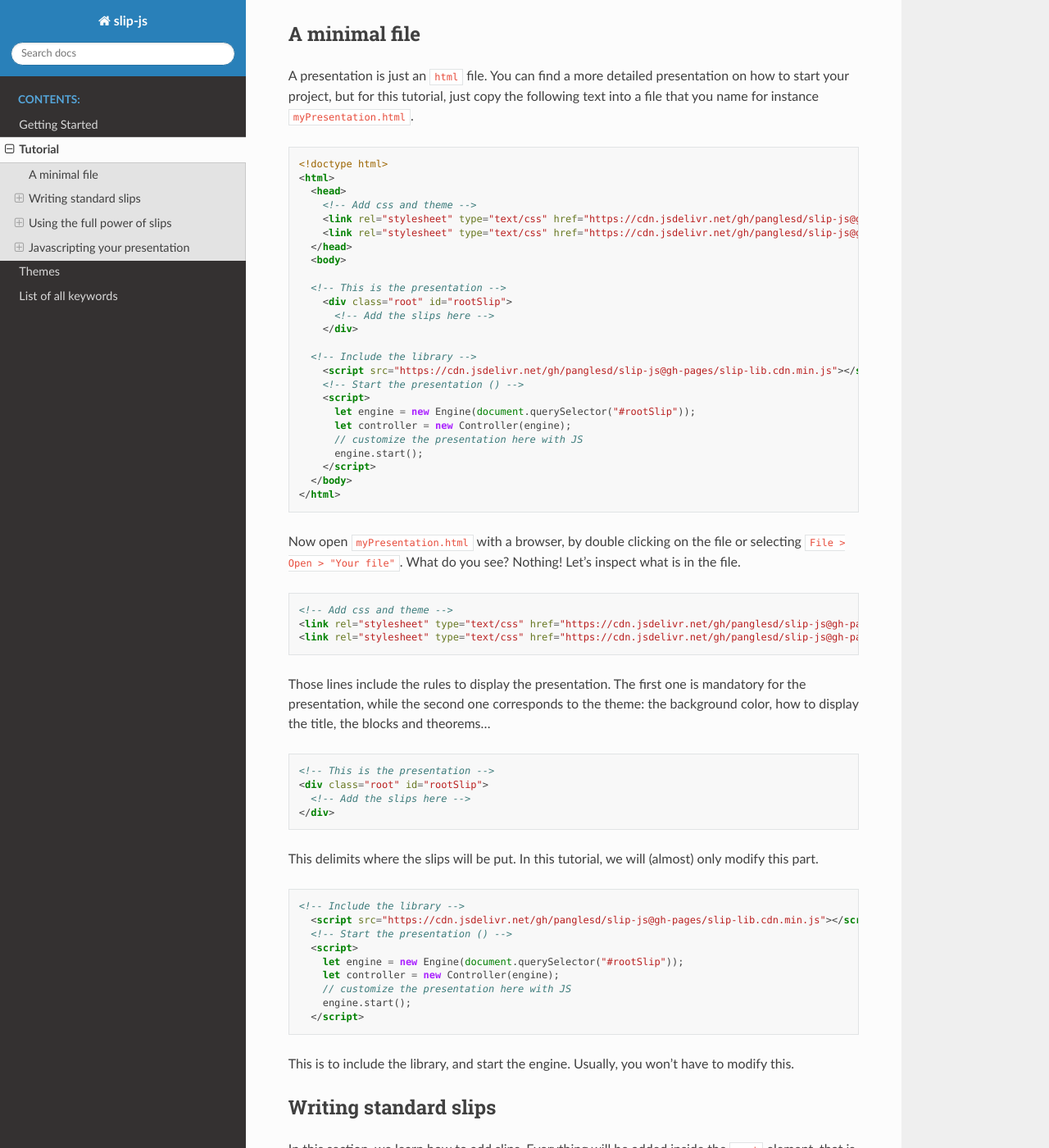
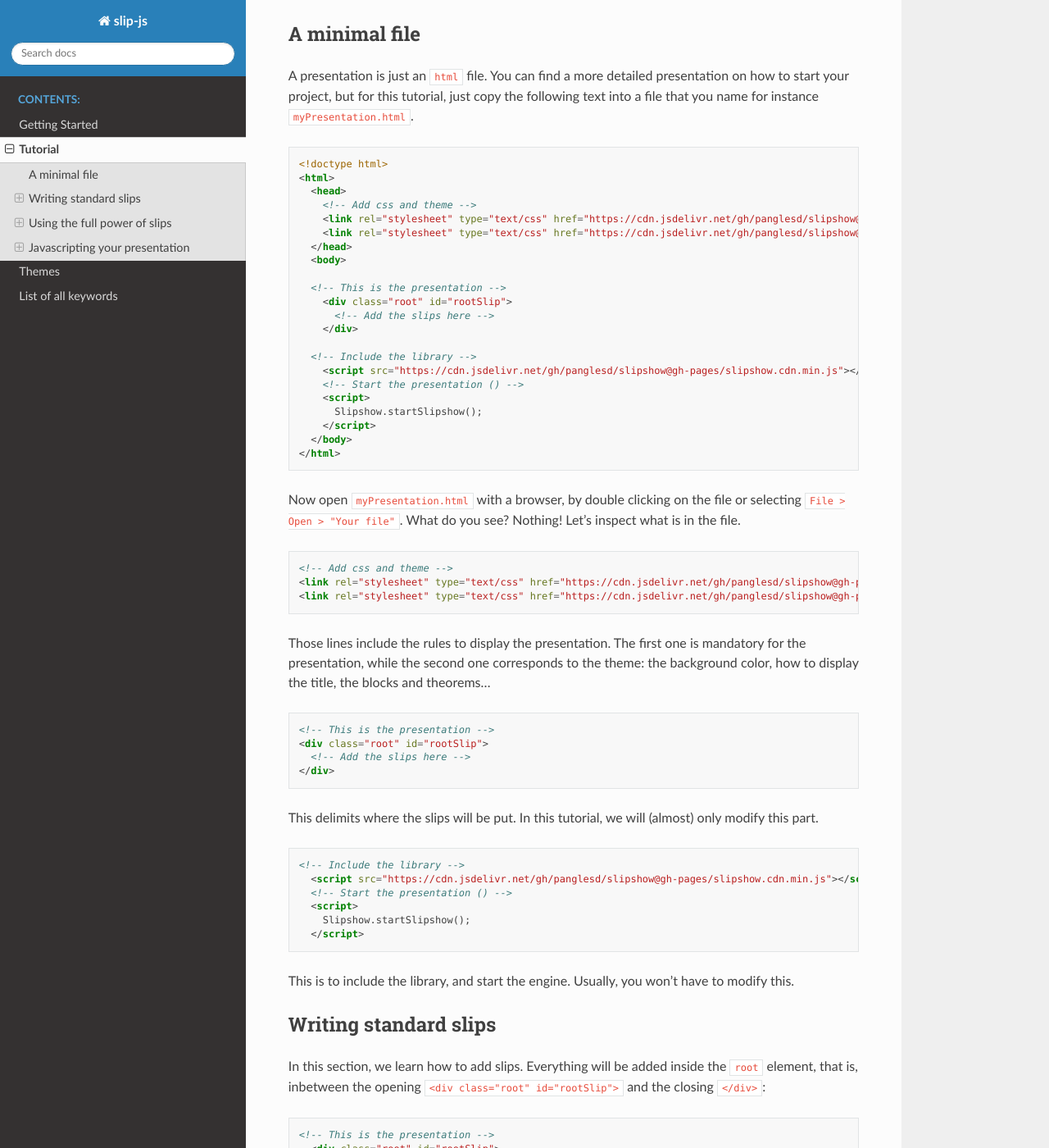
Before and after one commit to panglesd/slipshow, a Sphinx documentation site: the page built from docs/tutorial.rst, in a window 1280 px wide and 1400 px high, scrolled down 377 px. Shown: the whole window at 82% size. Built offline with Sphinx 7.4.7 and the Read the Docs theme 2.0.0, drawn with Linux system fonts in a browser that asks for light colours; some of the changed text lies outside the part shown.

Commit message:
updated doc with new start mechanism

```diff
--- a/docs/tutorial.rst
+++ b/docs/tutorial.rst
@@ -29,8 +29,8 @@ A presentation is just an ``html`` file. You can find a more detailed presentati
    <html>
      <head>
        <!-- Add css and theme -->
-       <link rel="stylesheet" type="text/css" href="https://cdn.jsdelivr.net/gh/panglesd/slip-js@gh-pages/css/slip.css">
-       <link rel="stylesheet" type="text/css" href="https://cdn.jsdelivr.net/gh/panglesd/slip-js@gh-pages/css/theorem.css">
+       <link rel="stylesheet" type="text/css" href="https://cdn.jsdelivr.net/gh/panglesd/slipshow@gh-pages/css/slip.css">
+       <link rel="stylesheet" type="text/css" href="https://cdn.jsdelivr.net/gh/panglesd/slipshow@gh-pages/css/theorem.css">
      </head>
      <body>
 
@@ -40,13 +40,10 @@ A presentation is just an ``html`` file. You can find a more detailed presentati
        </div>
 
      <!-- Include the library -->
-       <script src="https://cdn.jsdelivr.net/gh/panglesd/slip-js@gh-pages/slip-lib.cdn.min.js"></script>
+       <script src="https://cdn.jsdelivr.net/gh/panglesd/slipshow@gh-pages/slipshow.cdn.min.js"></script>
        <!-- Start the presentation () -->
        <script>
-       	 let engine = new Engine(document.querySelector("#rootSlip"));
-	 let controller = new Controller(engine);
-	 // customize the presentation here with JS
-	 engine.start();
+         Slipshow.startSlipshow();
        </script>
      </body>
    </html>
@@ -58,7 +55,7 @@ A presentation is just an ``html`` file. You can find a more detailed presentati
 
    html
      head
-       script(src="https://panglesd.github.io/slip-js/src/slip-lib.js")
+       script(src="https://panglesd.github.io/slip-js/src/slipshow.js")
      body
        #rootSlip.root
 
@@ -71,8 +68,8 @@ Now open ``myPresentation.html`` with a browser, by double clicking on the file
 .. code-block:: html
 
        <!-- Add css and theme -->
-       <link rel="stylesheet" type="text/css" href="https://cdn.jsdelivr.net/gh/panglesd/slip-js@gh-pages/css/slip.css">
-       <link rel="stylesheet" type="text/css" href="https://cdn.jsdelivr.net/gh/panglesd/slip-js@gh-pages/css/theorem.css">
+       <link rel="stylesheet" type="text/css" href="https://cdn.jsdelivr.net/gh/panglesd/slipshow@gh-pages/css/slip.css">
+       <link rel="stylesheet" type="text/css" href="https://cdn.jsdelivr.net/gh/panglesd/slipshow@gh-pages/css/theorem.css">
 
 Those lines include the rules to display the presentation. The first one is mandatory for the presentation, while the second one corresponds to the theme: the background color, how to display the title, the blocks and theorems...
 
@@ -88,13 +85,10 @@ This delimits where the slips will be put. In this tutorial, we will (almost) on
 .. code-block:: html
 
      <!-- Include the library -->
-       <script src="https://cdn.jsdelivr.net/gh/panglesd/slip-js@gh-pages/slip-lib.cdn.min.js"></script>
+       <script src="https://cdn.jsdelivr.net/gh/panglesd/slipshow@gh-pages/slipshow.cdn.min.js"></script>
        <!-- Start the presentation () -->
        <script>
-       	 let engine = new Engine(document.querySelector("#rootSlip"));
-	 let controller = new Controller(engine);
-	 // customize the presentation here with JS
-	 engine.start();
+         Slipshow.startSlipshow();
        </script>
 
 This is to include the library, and start the engine. Usually, you won't have to modify this.
@@ -435,10 +429,7 @@ Let us now focus on the second part of the file: the Javascript. Although it is
 .. code-block:: html
 
        <script>
-       	 let engine = new Engine(document.querySelector("#rootSlip"));
-	 let controller = new Controller(engine);
-	 // customize the presentation here with JS
-	 engine.start();
+         Slipshow.startSlipshow();
        </script>
 
 Modifying this part is somehow more advanced, and thus out of the scope of a tutorial. We will still consider the following scenario: we just want to specify the order of the slips. This way, it is very easy to skip a part by just commenting a few lines, if you want to have a "light" version of your presentation.
```
Also changed, not shown: docs/quick-start.rst (+7 -10 lines).
